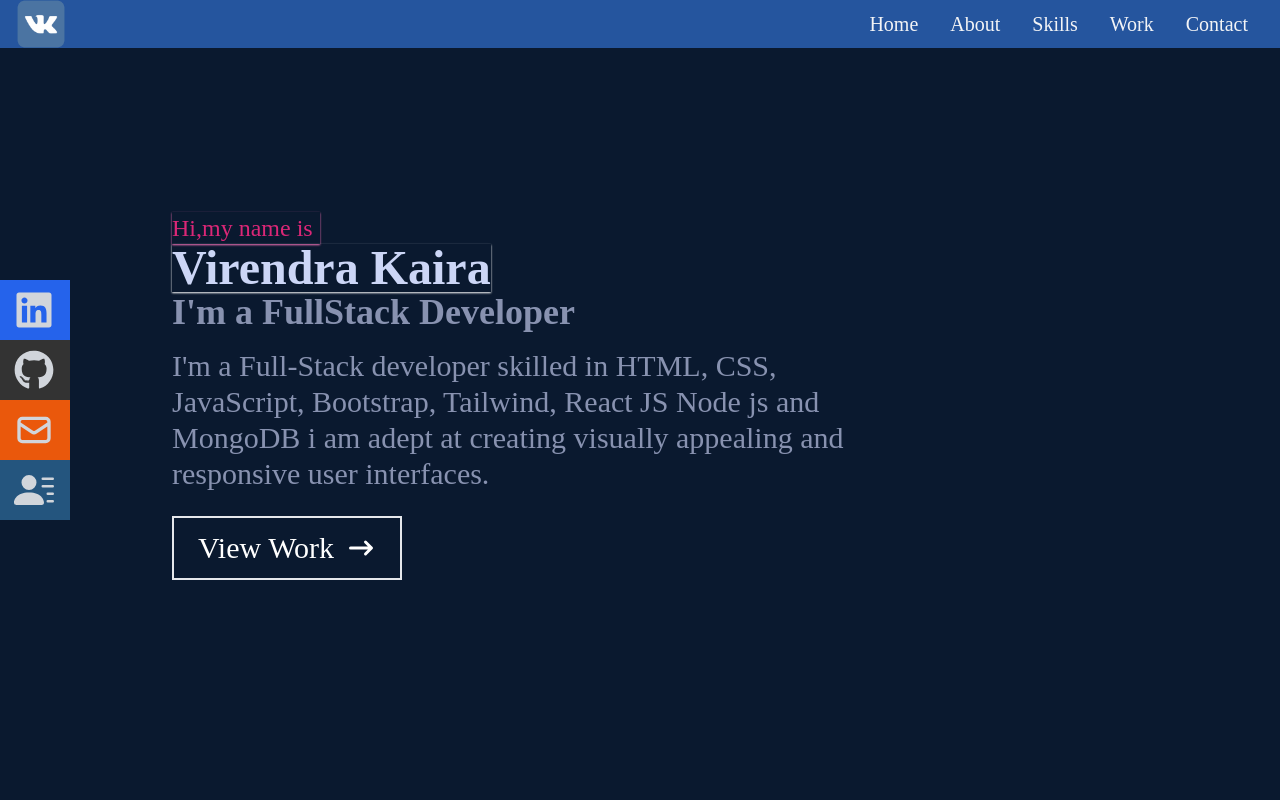
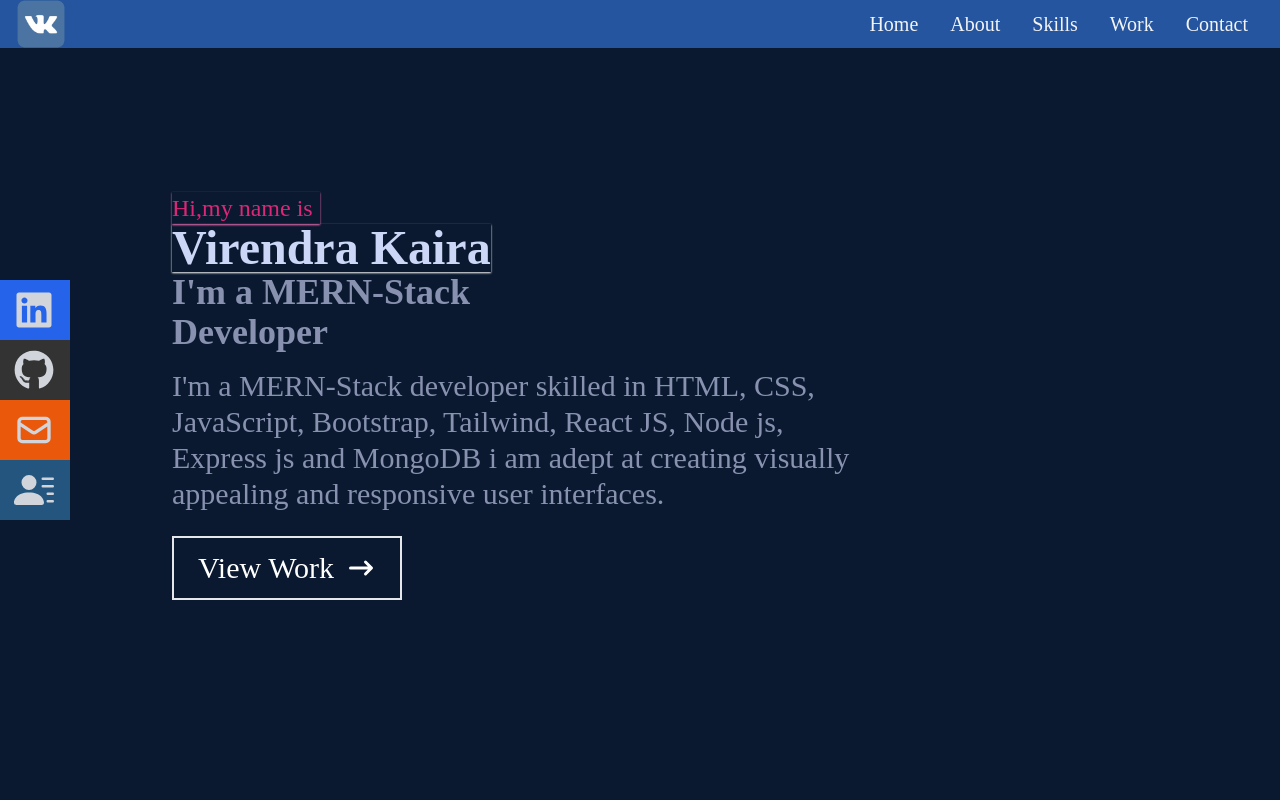
Before and after one commit to 12virendra/portfolio-main, a React (Create React App) app: page / in a window 1280 px wide. Shown: the top 800 px of the page. Built offline with nearby package versions, Linux system fonts and the light colour scheme.

Commit message:
Update Hero.jsx

```diff
--- a/src/components/Hero.jsx
+++ b/src/components/Hero.jsx
@@ -13,9 +13,9 @@ const Hero = () => {
       <p className='text-pink-600 text-2xl w-[148px] shadow-sm shadow-pink-400'>Hi,my name is </p>
         <h1 className='text-2xl sm:text-5xl font-bold text-[#ccd6f6] w-[319px] max-sm:w-[204px] shadow-sm shadow-white '>Virendra Kaira</h1>
 
-      <h2 className='text-2xl sm:text-4xl font-bold text-[#8892b0] w-[407px] max-sm:w-[271px]'>I'm a FullStack Developer</h2>
+      <h2 className='text-2xl sm:text-4xl font-bold text-[#8892b0] w-[407px] max-sm:w-[271px]'>I'm a MERN-Stack Developer</h2>
 
-        <p className='text-[#8892b0] py-4 max-w-[700px] text-2xl sm:text-3xl'>I'm a Full-Stack developer skilled in HTML, CSS, JavaScript, Bootstrap, Tailwind, React JS Node js and MongoDB  i am adept at creating visually appealing and responsive user interfaces.  </p>
+        <p className='text-[#8892b0] py-4 max-w-[700px] text-2xl sm:text-3xl'>I'm a MERN-Stack developer skilled in HTML, CSS, JavaScript, Bootstrap, Tailwind, React JS, Node js, Express js and MongoDB  i am adept at creating visually appealing and responsive user interfaces.  </p>
          <div>
 
 <Link to="work" smooth={true} duration={500} >
```
